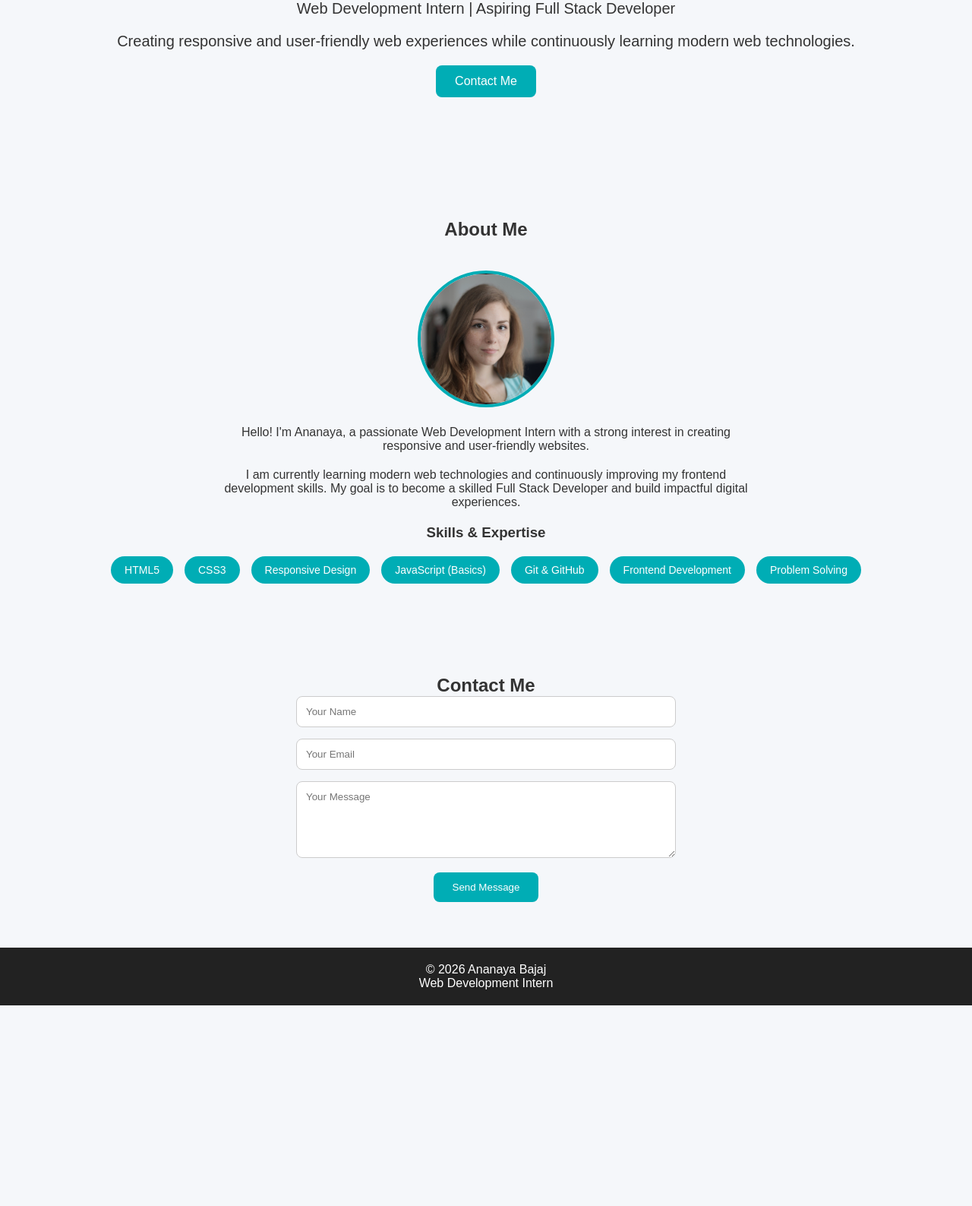
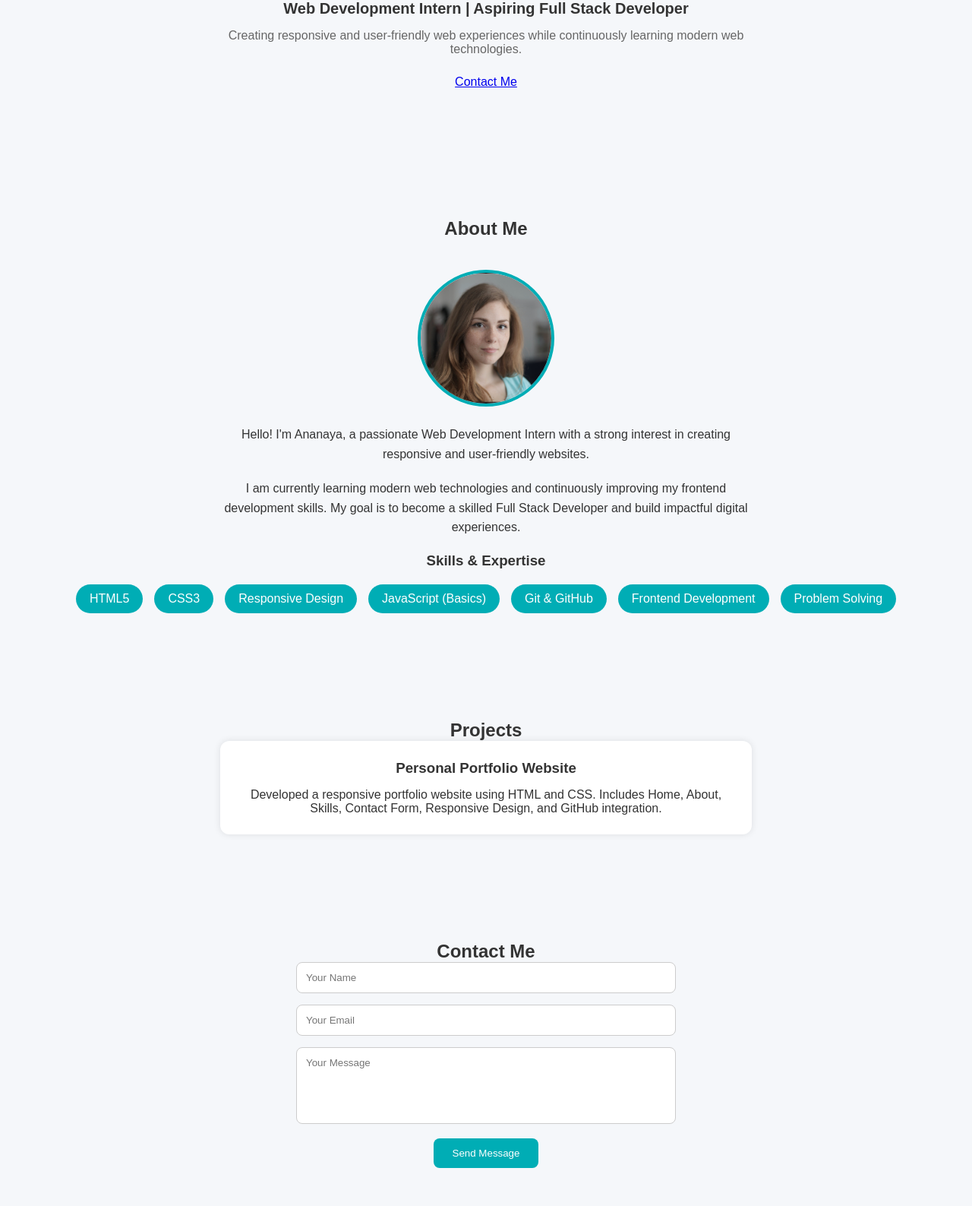
Before and after one commit to Ananaya2309/web-dev-internship, a plain HTML site: page index.html in a window 1280 px wide. Shown: the part 221-1808 px from the top of the page at 76% size. Before the commit the page ends 1544 px from the top, so only its background shows below. Drawn offline with Linux system fonts and the light colour scheme.

Commit message:
improved

```diff
--- a/index.html
+++ b/index.html
@@ -3,7 +3,7 @@
 <head>
     <meta charset="UTF-8">
     <meta name="viewport" content="width=device-width, initial-scale=1.0">
-    <title>Ananaya's Portfolio</title>
+    <title>Ananya's Portfolio</title>
     <link rel="stylesheet" href="style.css">
 </head>
 
@@ -15,13 +15,14 @@
         <ul>
             <li><a href="#home">Home</a></li>
             <li><a href="#about">About</a></li>
+            <li><a href="#projects">Projects</a></li>
             <li><a href="#contact">Contact</a></li>
         </ul>
     </nav>
 
     <section id="home" class="hero">
 
-        <h1>Hi, I'm Ananaya </h1>
+        <h1>Hi, I'm Ananaya</h1>
 
         <p class="hero-subtitle">
             Web Development Intern | Aspiring Full Stack Developer
@@ -31,7 +32,7 @@
             Creating responsive and user-friendly web experiences while continuously learning modern web technologies.
         </p>
 
-        <a href="#contact" class="button">Contact Me</a>
+        <a href="#contact" class="btn">Contact Me</a>
 
     </section>
 
@@ -68,6 +69,23 @@
 
     </section>
 
+    <section id="projects" class="projects">
+
+        <h2>Projects</h2>
+
+        <div class="project-card">
+
+            <h3>Personal Portfolio Website</h3>
+
+            <p>
+                Developed a responsive portfolio website using HTML and CSS.
+                Includes Home, About, Skills, Contact Form, Responsive Design,
+                and GitHub integration.
+            </p>
+
+        </div>
+
+    </section>
 
     <section id="contact" class="contact">
 
--- a/style.css
+++ b/style.css
@@ -1,230 +1,263 @@
 html{
     scroll-behavior: smooth;
 }
-* {
-    margin: 0;
-    padding: 0;
-    box-sizing: border-box;
-    font-family: Arial, sans-serif;
+
+*{
+    margin:0;
+    padding:0;
+    box-sizing:border-box;
+    font-family:Arial, sans-serif;
 }
 
-body {
-    background: #f5f7fa;
-    color: #333;
-}
-nav {
-    display: flex;
-    justify-content: space-between;
-    align-items: center;
-    background: #222;
-    padding: 15px 50px;
+body{
+    background:#f5f7fa;
+    color:#333;
 }
 
-.logo {
-    color: white;
-    font-size: 24px;
-    font-weight: bold;
-}
-nav ul {
-    display: flex;
-    list-style: none;
+nav{
+    display:flex;
+    justify-content:space-between;
+    align-items:center;
+    background:#222;
+    padding:15px 50px;
 }
 
-nav ul li {
-    margin-left: 20px;
+.logo{
+    color:white;
+    font-size:24px;
+    font-weight:bold;
 }
 
-nav ul li a {
-    text-decoration: none;
-    color: white;
-    transition: 0.3s;
+nav ul{
+    display:flex;
+    list-style:none;
 }
 
-nav ul li a:hover {
-    color: #00adb5;
-}
-.hero {
-    text-align: center;
-    padding: 100px 20px;
+nav ul li{
+    margin-left:20px;
 }
 
-.hero h1 {
-    font-size: 42px;
-    margin-bottom: 15px;
+nav ul li a{
+    text-decoration:none;
+    color:white;
+    transition:0.3s;
 }
 
-.hero p {
-    font-size: 20px;
-    margin-bottom: 20px;
-}.button {
-    display: inline-block;
-    padding: 12px 25px;
-    background: #00adb5;
-    color: white;
-    text-decoration: none;
-    border-radius: 8px;
+nav ul li a:hover{
+    color:#00adb5;
 }
 
-.button:hover {
-    background: #008891;
+
+
+.hero{
+    text-align:center;
+    padding:100px 20px;
 }
 
-.about {
-    padding: 60px 20px;
-    text-align: center;
+.hero h1{
+    font-size:42px;
+    margin-bottom:15px;
 }
 
-.about h2 {
-    margin-bottom: 20px;
+.hero-subtitle{
+    font-size:20px;
+    font-weight:bold;
+    margin-bottom:15px;
 }
 
-.about p {
-    max-width: 700px;
-    margin: auto;
-    margin-bottom: 20px;
+.hero-text{
+    max-width:700px;
+    margin:auto;
+    color:#666;
+    margin-bottom:25px;
 }
 
-.skills {
-    list-style: none;
+
+.button{
+    display:inline-block;
+    padding:12px 25px;
+    background:#00adb5;
+    color:white;
+    text-decoration:none;
+    border-radius:8px;
+    transition:0.3s;
 }
 
-.skills li {
-    margin: 10px;
+.button:hover{
+    background:#008891;
 }
 
-.contact {
-    padding: 60px 20px;
-    text-align: center;
+
+
+section{
+    padding:70px 20px;
 }
 
-form {
-    max-width: 500px;
-    margin: auto;
+
+
+.about{
+    text-align:center;
+}
+
+.about h2{
+    margin-bottom:20px;
+}
+
+.about p{
+    max-width:700px;
+    margin:auto;
+    margin-bottom:20px;
+    line-height:1.6;
+}
+
+.picture-img{
+    width:180px;
+    height:180px;
+    object-fit:cover;
+    border-radius:50%;
+    border:4px solid #00adb5;
+    margin:20px 0;
+}
+
+.skills-container{
+    display:flex;
+    justify-content:center;
+    flex-wrap:wrap;
+    gap:15px;
+    margin-top:20px;
+}
+
+.skills-container span{
+    background:#00adb5;
+    color:white;
+    padding:10px 18px;
+    border-radius:25px;
+    transition:0.3s;
+}
+
+.skills-container span:hover{
+    background:#008891;
+    transform:translateY(-5px);
+}
+
+.projects{
+    text-align:center;
+}
+
+.project-card{
+    max-width:700px;
+    margin:auto;
+    background:white;
+    padding:25px;
+    border-radius:12px;
+    box-shadow:0 0 10px rgba(0,0,0,0.1);
+    transition:0.3s;
+}
+
+.project-card:hover{
+    transform:translateY(-5px);
+}
+
+.project-card h3{
+    margin-bottom:15px;
+}
+
+
+.contact{
+    text-align:center;
+}
+
+form{
+    max-width:500px;
+    margin:auto;
 }
 
 input,
-textarea {
-    width: 100%;
-    padding: 12px;
-    margin-bottom: 15px;
-    border: 1px solid #ccc;
-    border-radius: 8px;
+textarea{
+    width:100%;
+    padding:12px;
+    margin-bottom:15px;
+    border:1px solid #ccc;
+    border-radius:8px;
 }
 
-button {
-    padding: 12px 25px;
-    border: none;
-    background: #00adb5;
-    color: white;
-    border-radius: 8px;
-    cursor: pointer;
+input:focus,
+textarea:focus{
+    outline:none;
+    border:2px solid #00adb5;
 }
 
-button:hover {
-    background: #008891;
-}
-
-footer {
-    background: #222;
-    color: white;
-    text-align: center;
-    padding: 20px;
+textarea{
+    resize:none;
 }
 
 
-@media (max-width: 768px) {
+button{
+    padding:12px 25px;
+    border:none;
+    background:#00adb5;
+    color:white;
+    border-radius:8px;
+    cursor:pointer;
+    transition:0.3s;
+}
 
-    nav {
-        flex-direction: column;
-        gap: 10px;
+button:hover{
+    background:#008891;
+}
+
+footer{
+    background:#222;
+    color:white;
+    text-align:center;
+    padding:25px;
+    margin-top:40px;
+}
+
+footer p{
+    margin:5px 0;
+}
+
+
+@media(max-width:768px){
+
+    nav{
+        flex-direction:column;
+        gap:10px;
     }
 
-    nav ul {
-        flex-direction: column;
-        text-align: center;
+    nav ul{
+        flex-direction:column;
+        text-align:center;
     }
 
-    nav ul li {
-        margin: 10px 0;
+    nav ul li{
+        margin:10px 0;
     }
 
-    .hero h1 {
-        font-size: 30px;
+    .hero h1{
+        font-size:30px;
     }
 
-    .hero p {
-        font-size: 18px;
+    .hero-subtitle{
+        font-size:18px;
+    }
+
+    .hero-text{
+        font-size:16px;
+    }
+
+    .skills-container{
+        flex-direction:column;
+        align-items:center;
+    }
+
+    .picture-img{
+        width:140px;
+        height:140px;
+    }
+
+    .project-card{
+        width:90%;
     }
 }
-/* Profile Image */
-
-.picture-img {
-width: 180px;
-height: 180px;
-object-fit: cover;
-border-radius: 50%;
-margin: 20px 0;
-border: 4px solid #00adb5;
-}
-
-/* Skills Section */
-
-.skills-container {
-display: flex;
-justify-content: center;
-flex-wrap: wrap;
-gap: 15px;
-margin-top: 20px;
-}
-
-.skills-container span {
-background: #00adb5;
-color: white;
-padding: 10px 18px;
-border-radius: 25px;
-font-size: 14px;
-transition: 0.3s ease;
-}
-
-.skills-container span:hover {
-transform: translateY(-3px);
-background: #008891;
-}
-
-/* Better Button Styling */
-
-.button {
-display: inline-block;
-padding: 12px 25px;
-background: #00adb5;
-color: white;
-text-decoration: none;
-border-radius: 8px;
-transition: 0.3s;
-}
-
-.button:hover {
-background: #008891;
-}
-
-/* Section Spacing */
-
-section {
-padding: 70px 20px;
-}
-
-/* Responsive */
-
-@media (max-width: 768px) {
-
-
-.skills-container {
-    flex-direction: column;
-    align-items: center;
-}
-
-.picture-img {
-    width: 140px;
-    height: 140px;
-}
-}
```
